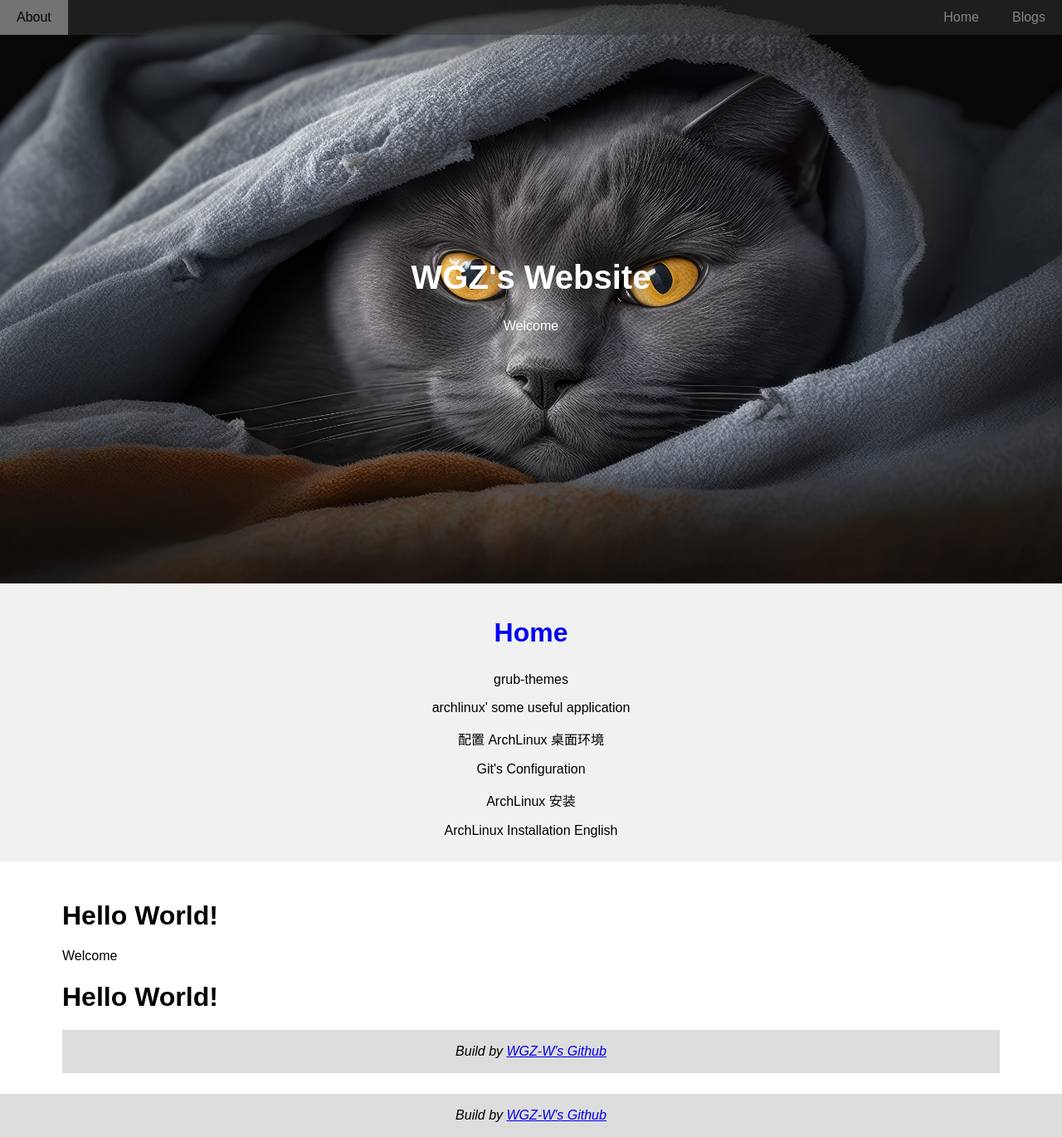
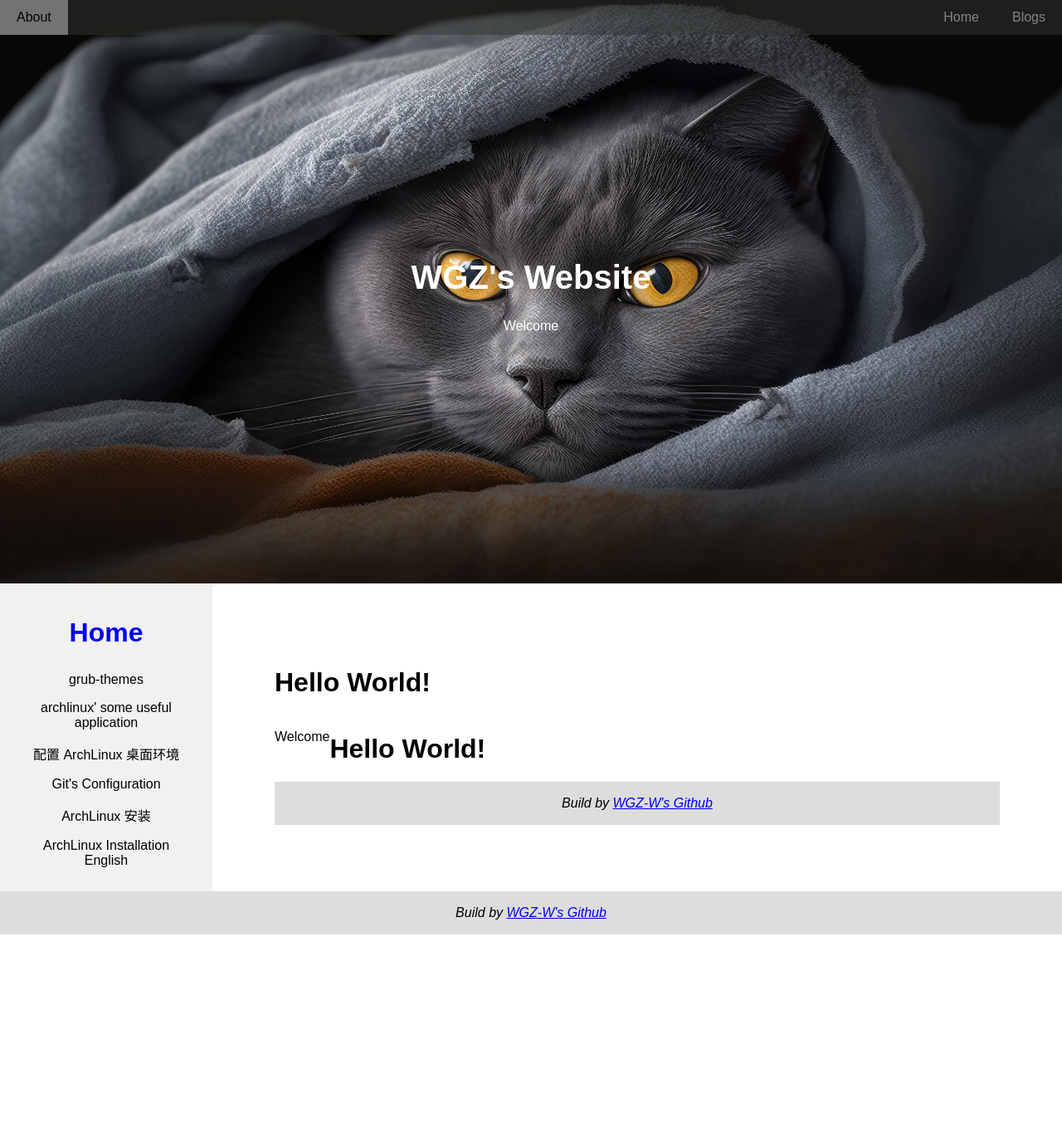
Before and after one commit to WGZ-W/wgz-w.github.io, a Jekyll site: the page built from index.html, in a window 1280 px wide and 1370 px high. Shown: the whole window at 83% size. Built offline with Jekyll 4.4.1, drawn with Linux system fonts in a browser that asks for light colours.

Commit message:
side and main

```diff
--- a/assets/css/style.css
+++ b/assets/css/style.css
@@ -46,7 +46,7 @@ body {
 }
 
 /* 列后清除浮动  */
-.row:after {
+.row {
     display: -ms-flexbox; /* IE10 */
     display: flex;
     -ms-flex-wrap: wrap; /* IE10 */
```
